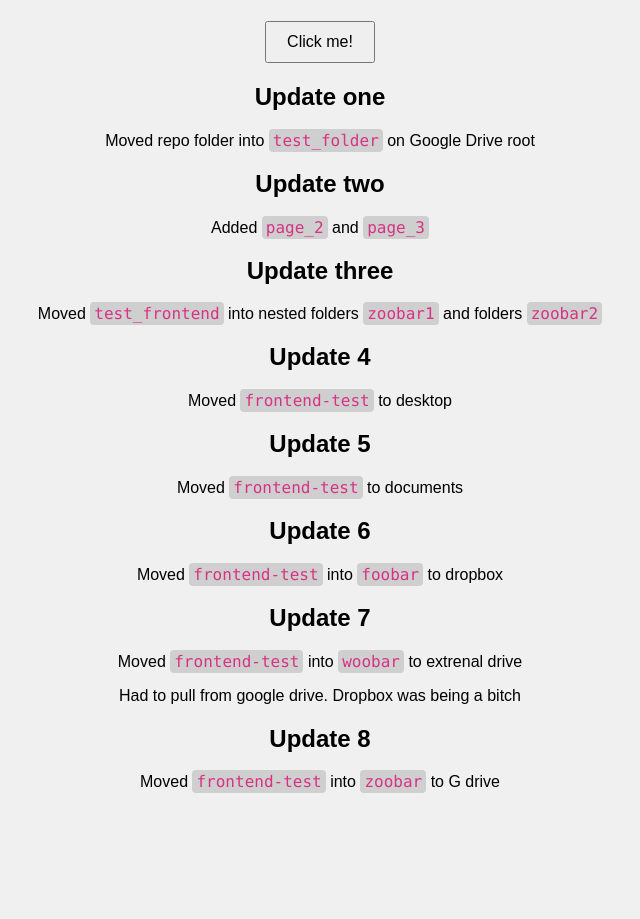
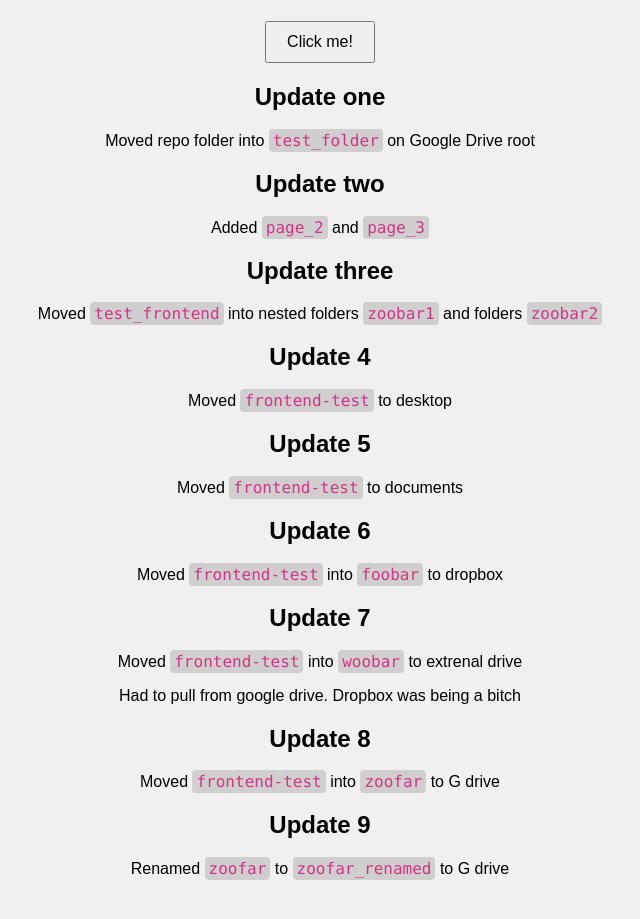
Before and after one commit to emilykbrown/frontend-test, a plain HTML site: page index.html in a window 1280 px wide. Shown: the part 155-1074 px from the top of the page, without its empty margins (320-960 px from the left). Before the commit the page ends 1020 px from the top, so only its background shows below. Drawn offline with Linux system fonts and the light colour scheme.

Commit message:
Update 9

```diff
--- a/index.html
+++ b/index.html
@@ -37,7 +37,10 @@
     <p>Had to pull from google drive. Dropbox was being a bitch</p>
 
     <h2>Update 8</h2>
-    <p>Moved <span class="code">frontend-test</span> into <span class="code">zoobar</span> to G drive</p>
+    <p>Moved <span class="code">frontend-test</span> into <span class="code">zoofar</span> to G drive</p>
+
+    <h2>Update 9</h2>
+    <p>Renamed <span class="code">zoofar</span> to <span class="code">zoofar_renamed</span> to G drive</p>
 
     <script src="script.js"></script>
 </body>
```
